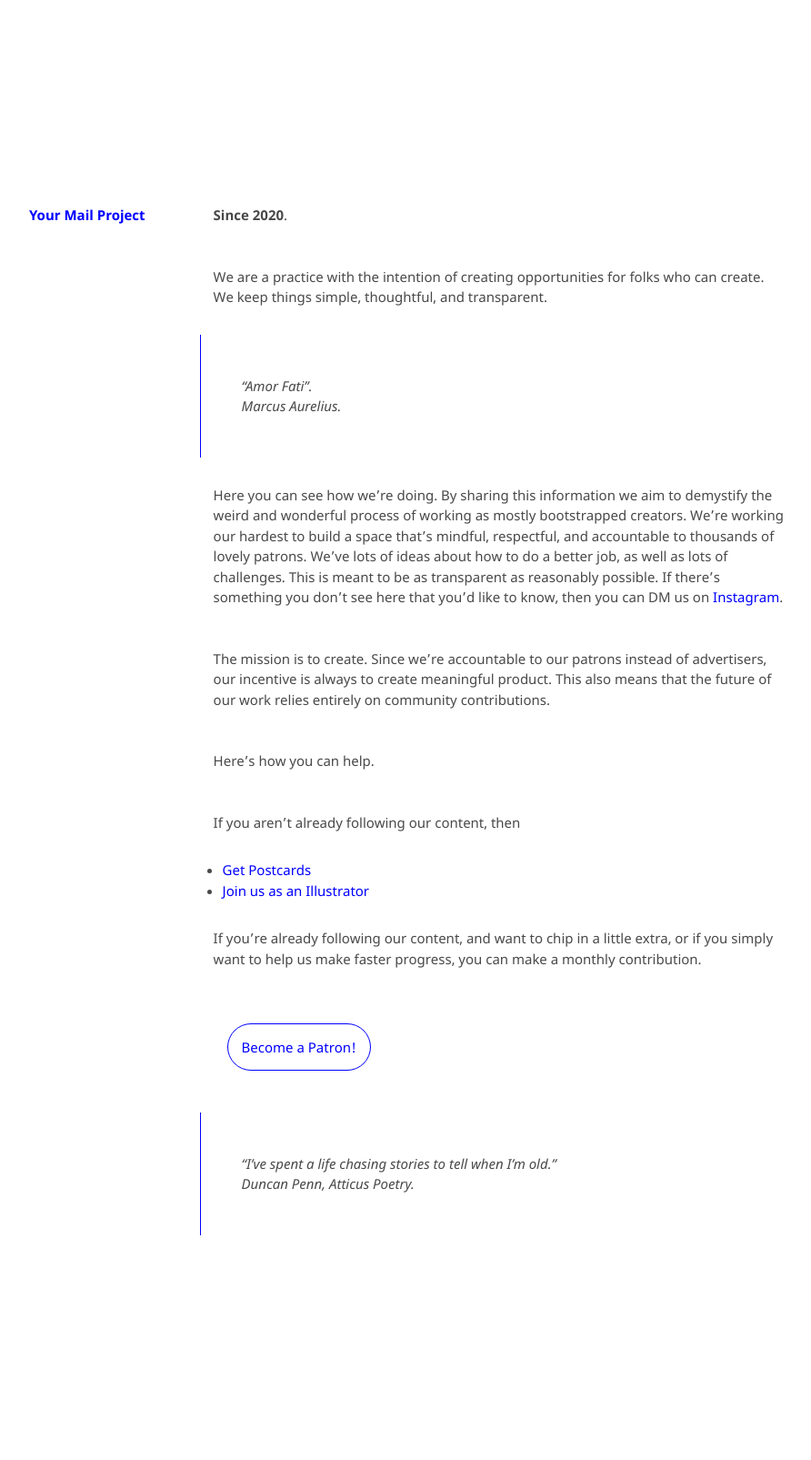
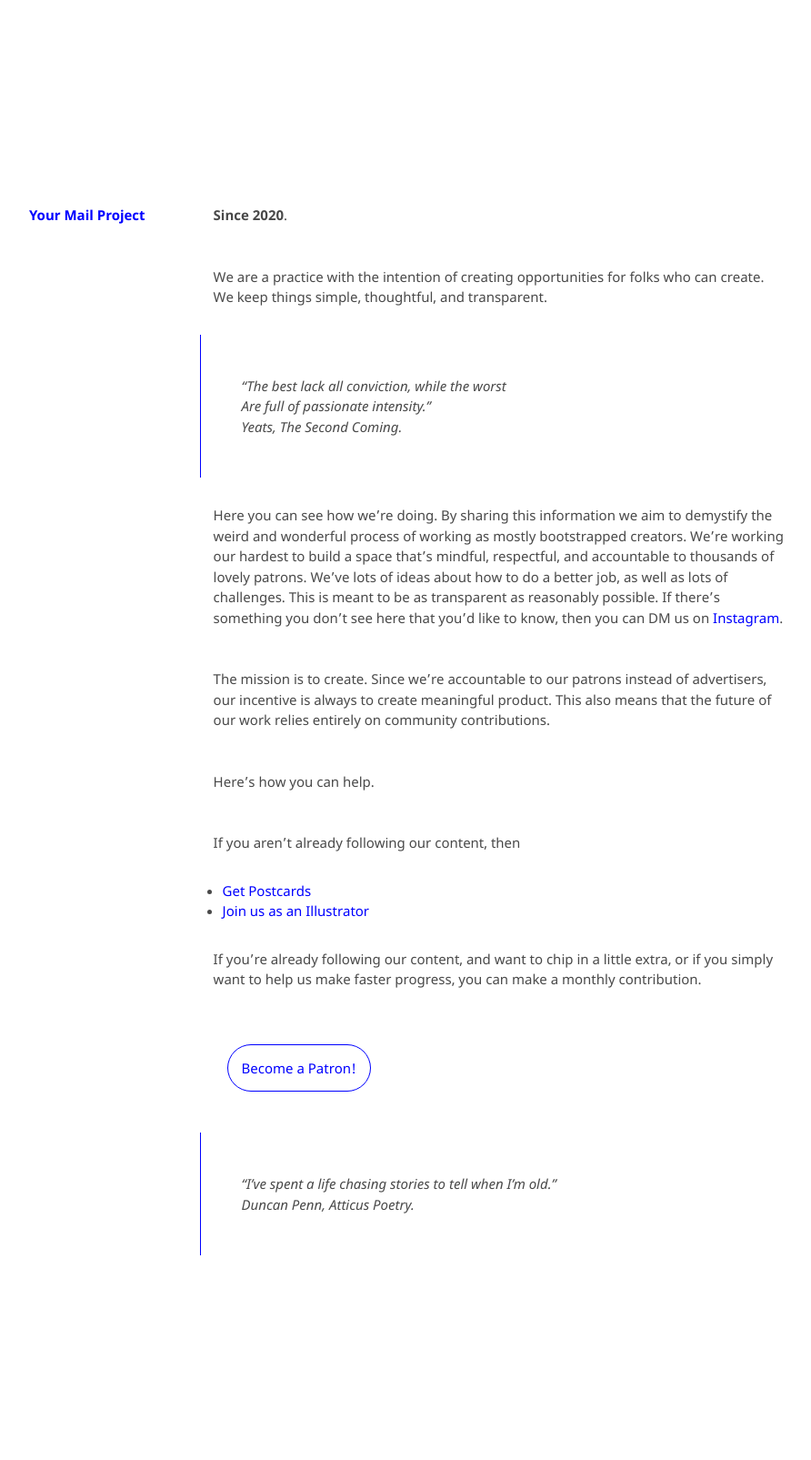
Before and after one commit to kvshvlin/yourmailproject, a Jekyll site: the page built from index.md, in a window 1280 px wide. Shown: the whole page at 91% size, without its empty margins (193-1085 px from the left). Built offline with Jekyll 4.4.1, drawn with Linux system fonts in a browser that asks for light colours; our own code applies the rules of GitHub Pages for plain Markdown files; before the commit the page ends 1583 px from its top, so only the background shows below that.

Commit message:
Update index.md

```diff
--- a/index.md
+++ b/index.md
@@ -2,8 +2,9 @@
 
 We are a practice with the intention of creating opportunities for folks who can create. We keep things simple, thoughtful, and transparent.
 
-> "Amor Fati".
-> Marcus Aurelius.
+> "The best lack all conviction, while the worst
+Are full of passionate intensity."
+> Yeats, The Second Coming.
 
 Here you can see how we're doing. By sharing this information we aim to demystify the weird and wonderful process of working as mostly bootstrapped creators. We're working our hardest to build a space that’s mindful, respectful, and accountable to thousands of lovely patrons. We've lots of ideas about how to do a better job, as well as lots of challenges. This is meant to be as transparent as reasonably possible. If there’s something you don’t see here that you’d like to know, then you can DM us on <a href="https://www.instagram.com/yourmailproject">Instagram</a>.
 
```
